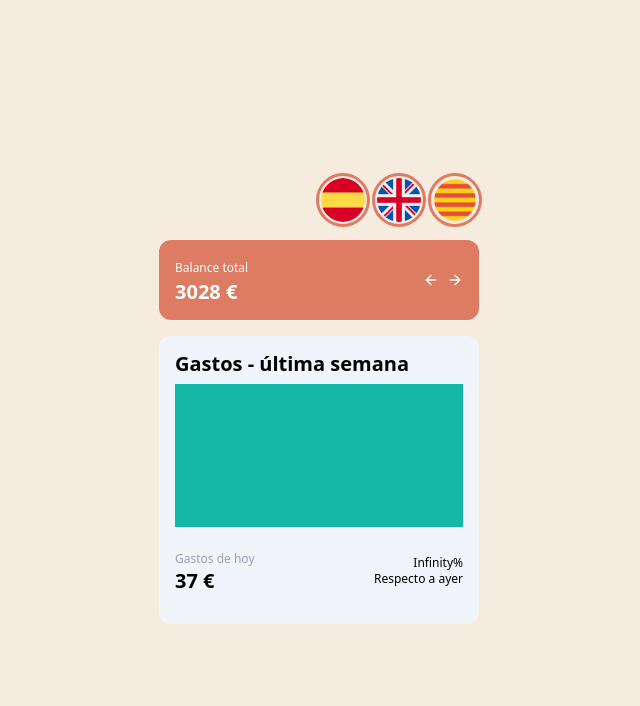
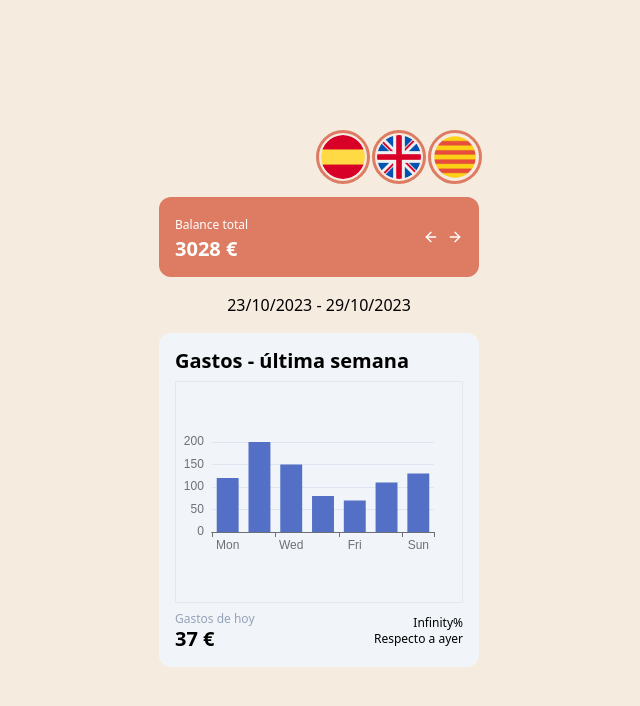
Before and after one commit to 0xNordian/sprint8.2, a React (Vite) app: page / in a window 1280 px wide. Shown: the top 706 px of the page, without its empty margins (321-961 px from the left). Built offline with nearby package versions, Linux system fonts and the light colour scheme.

Commit message:
graph and weeks logic implemented. Pending filter graph data based on selected week

```diff
--- a/package.json
+++ b/package.json
@@ -11,6 +11,8 @@
   },
   "dependencies": {
     "@reduxjs/toolkit": "^1.9.7",
+    "chart.js": "^4.4.0",
+    "echarts": "^5.4.3",
     "react": "^18.2.0",
     "react-dom": "^18.2.0",
     "react-icons": "^4.11.0",
--- a/src/App.tsx
+++ b/src/App.tsx
@@ -2,12 +2,42 @@ import './App.css'
 import AppLayout from './layouts/AppLayout'
 import { FiArrowLeft, FiArrowRight } from 'react-icons/fi'
 import { useAppSelector } from './types/hooks'
-import {selectTotalExpenses, selectTodayExpenses, deltaExpenses} from './features/counter/counterSlice'
+import {
+    selectTotalExpenses,
+    selectTodayExpenses,
+    deltaExpenses,
+    selectExpenses,
+    getWeekBounds,
+} from './features/counter/counterSlice'
+import Chart from './components/Chart'
+import { useState } from 'react'
 
 function App() {
+    let today = new Date();
+    let day = today.getDay();
+    let thisDay = today.getDate() - day + (day == 0 ? -6 : 1);
+    let thisMonday = new Date(today.setDate(thisDay));
+    const [week, setWeek] = useState(thisMonday)
+
     const count = useAppSelector(selectTotalExpenses)
     const todayCount = useAppSelector(selectTodayExpenses)
     const diff = useAppSelector(deltaExpenses)
+    // console.log("select expenses: ", useAppSelector(selectExpenses))
+    const handleWeek = (today: Date, type: "increase" | "decrease") => {
+        if (type === "decrease"){
+            const prevWeek = new Date(today);
+            prevWeek.setDate(today.getDate() - 7);
+            setWeek(prevWeek);
+        } else {
+            const nextWeek = new Date(today);
+            nextWeek.setDate(today.getDate() + 7);
+            setWeek(nextWeek);
+        }
+    }
+    // console.log("getWeek: ", getWeekBounds(week)["monday"].toLocaleDateString('en-GB'))
+
+    const currentMonday = getWeekBounds(week)["monday"].toLocaleDateString('en-GB');
+    const currentSunday = getWeekBounds(week)["sunday"].toLocaleDateString('en-GB');
 
     return (
         <AppLayout>
@@ -28,7 +58,7 @@ function App() {
                     className="transition-scale h-auto w-12 scale-[1] rounded-full border-2 border-custom-cream outline outline-custom-coral duration-[.2s] ease-in-out hover:scale-[1.1]"
                 />
             </nav>
-
+            {/* <button className="bg-teal-400 px-6 py-2 rounded-xl" onClick={() => handleWeek(week)}>click</button> */}
             <div className="flex h-20 w-80 items-center rounded-xl bg-custom-coral text-white">
                 <div className="flex h-3/5 w-full pl-4">
                     <div className="flex h-full w-full flex-1 flex-col">
@@ -42,23 +72,24 @@ function App() {
                     <div className="flex-3 flex items-center gap-2 px-4">
                         <div
                             className="cursor-pointer"
-                                onClick={() => console.log('left')}
+                            onClick={() => handleWeek(week, "decrease")}
                         >
                             <FiArrowLeft />
                         </div>
                         <div
                             className="cursor-pointer"
-                                onClick={() => console.log('right')}
+                            onClick={() => handleWeek(week, "increase")}
                         >
                             <FiArrowRight />
                         </div>
                     </div>
                 </div>
             </div>
-
-                <main className="flex h-72 w-80 flex-col gap-2 rounded-xl bg-slate-100 p-4">
+        <div>{currentMonday} - {currentSunday}</div>
+            <main className="flex h-auto w-80 flex-col gap-2 rounded-xl bg-slate-100 p-4">
                 <h3>Gastos - última semana</h3>
-                    <div className="h-[300px] w-full bg-teal-500">
+                <div className="h-auto w-full border">
+                    <Chart />
                 </div>
                 <div className="flex h-3/5 w-full items-center justify-center">
                     <div className="flex h-3/5 w-full flex-1 flex-col items-center justify-center">
--- /dev/null
+++ b/src/components/Chart.tsx
@@ -0,0 +1,37 @@
+import * as echarts from 'echarts';
+import { useRef, useEffect } from 'react';
+
+type EChartsOption = echarts.EChartsOption;
+
+const Chart = () => {
+    const chartRef = useRef<HTMLDivElement>(null);
+
+    useEffect(() => {
+        if (chartRef.current) {
+            const myChart = echarts.init(chartRef.current);
+            const option: EChartsOption = {
+                xAxis: {
+                    type: 'category',
+                    data: ['Mon', 'Tue', 'Wed', 'Thu', 'Fri', 'Sat', 'Sun']
+                },
+                yAxis: {
+                    type: 'value'
+                },
+                series: [
+                    {
+                        data: [120, 200, 150, 80, 70, 110, 130],
+                        type: 'bar'
+                    }
+                ]
+            };
+
+            myChart.setOption(option);
+        }
+    }, []);
+
+    return (
+        <div className="pl-2" ref={chartRef} style={{ width: '100%', height: '220px' }} id="main"></div>
+    );
+};
+
+export default Chart;
--- a/src/features/counter/counterSlice.ts
+++ b/src/features/counter/counterSlice.ts
@@ -1,70 +1,106 @@
-import { createSlice, PayloadAction } from '@reduxjs/toolkit';
-import type { RootState } from '../../redux/store';
+import { createSlice, PayloadAction } from '@reduxjs/toolkit'
+import type { RootState } from '../../redux/store'
 
 type ExpenseState = {
-    expenses: { [date: string]: number };
+    expenses: { [date: string]: number }
 }
 
 function getRandomInt(min: number, max: number) {
-    return Math.floor(Math.random() * (max - min + 1)) + min;
+    return Math.floor(Math.random() * (max - min + 1)) + min
 }
 
-const startDate = new Date('2023-10-26');
-const expenses: { [date: string]: number } = {};
+const startDate = new Date('2023-10-26')
+const expenses: { [date: string]: number } = {}
 
 for (let i = 0; i < 21; i++) {
-    const currentDate = new Date(startDate.getTime() + i * 24 * 60 * 60 * 1000);
-    const day = currentDate.getDate().toString().padStart(2, '0');
-    const month = (currentDate.getMonth() + 1).toString().padStart(2, '0');
-    const year = currentDate.getFullYear();
-    const dateKey = `${day}/${month}/${year}`;
-    expenses[dateKey] = getRandomInt(10, 300);
+    const currentDate = new Date(startDate.getTime() + i * 24 * 60 * 60 * 1000)
+    const day = currentDate.getDate().toString().padStart(2, '0')
+    const month = (currentDate.getMonth() + 1).toString().padStart(2, '0')
+    const year = currentDate.getFullYear()
+    const dateKey = `${day}/${month}/${year}`
+    expenses[dateKey] = getRandomInt(10, 300)
 }
 
-console.log(new Date().toLocaleDateString('en-GB'));
-console.log(expenses);
+console.log(expenses)
+
+export const getWeekBounds = (d?: Date) => {
+    const newDate = new Date(d);
+    let day = newDate.getDay();
+
+    // Calculate Monday
+    let diffToMonday = newDate.getDate() - day + (day == 0 ? -6 : 1);
+    let monday = new Date(newDate.setDate(diffToMonday));
+
+    // Calculate Sunday
+    let diffToSunday = diffToMonday + 6;
+    let sunday = new Date(newDate.setDate(diffToSunday));
+
+    const inWeek = new Date(d) >= monday && new Date(d) <= sunday;
+    // console.log("inWeek: ", inWeek)
+    return { monday, sunday };
+}
+
+
+// console.log('getDays', getWeekBounds('2023-10-20'))
+// console.log('getDays', new Date("2023-10-27") >= getWeekBounds('2023-10-27')["monday"] && new Date("2023-10-27") <= getWeekBounds('2023-10-27')["sunday"])
+
+//
 
 const initialState: ExpenseState = {
     expenses: {
         ...expenses,
     },
-};
+}
 
 export const expenseSlice = createSlice({
     name: 'expenses',
     initialState,
     reducers: {
-        addExpense: (state, action: PayloadAction<{ date: string, amount: number }>) => {
-            state.expenses[action.payload.date] = action.payload.amount;
+        addExpense: (
+            state,
+            action: PayloadAction<{ date: string; amount: number }>,
+        ) => {
+            state.expenses[action.payload.date] = action.payload.amount
         },
-        updateExpense: (state, action: PayloadAction<{ date: string, amount: number }>) => {
+        updateExpense: (
+            state,
+            action: PayloadAction<{ date: string; amount: number }>,
+        ) => {
             if (state.expenses[action.payload.date]) {
-                state.expenses[action.payload.date] = action.payload.amount;
+                state.expenses[action.payload.date] = action.payload.amount
             }
         },
         removeExpense: (state, action: PayloadAction<string>) => {
-            delete state.expenses[action.payload];
+            delete state.expenses[action.payload]
         },
     },
-});
+})
 
-export const { addExpense, updateExpense, removeExpense } = expenseSlice.actions;
+export const { addExpense, updateExpense, removeExpense } = expenseSlice.actions
 
-export const selectExpenses = (state: RootState) => state.expenses.expenses;
+export const selectExpenses = (state: RootState) => state.expenses.expenses
 
 export const selectTotalExpenses = (state: RootState) => {
-    return Object.values(state.expenses.expenses).reduce((sum, amount) => sum + amount, 0);
-};
+    return Object.values(state.expenses.expenses).reduce(
+        (sum, amount) => sum + amount,
+        0,
+    )
+}
 
 export const selectTodayExpenses = (state: RootState) => {
-    const today = new Date().toLocaleDateString('en-GB');
-    return state.expenses.expenses[today] || 0;
-};
+    const today = new Date().toLocaleDateString('en-GB')
+    return state.expenses.expenses[today] || 0
+}
 
 export const deltaExpenses = (state: RootState) => {
-    const today = selectTodayExpenses(state);
-    const yesterday = new Date(new Date().getTime() - 24 * 60 * 60 * 1000).toLocaleDateString('en-GB');
-    return (((today / (state.expenses.expenses[yesterday] || 0))- 1) * 100).toFixed(2);
+    const today = selectTodayExpenses(state)
+    const yesterday = new Date(
+        new Date().getTime() - 24 * 60 * 60 * 1000,
+    ).toLocaleDateString('en-GB')
+    return (
+        (today / (state.expenses.expenses[yesterday] || 0) - 1) *
+        100
+    ).toFixed(2)
 }
 
-export default expenseSlice.reducer;
+export default expenseSlice.reducer
```
Also changed, not shown: 1 other file (tests, documents, lock files or other folders). Lines whose indentation alone changed are shown as unchanged.
